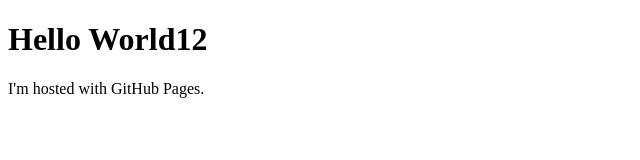
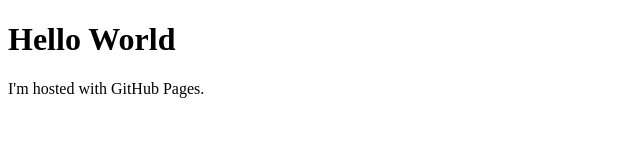
Before and after one commit to vnsite/webgianhang.github.io, a plain HTML site: page index.html in a window 1280 px wide. Shown: the full height of the page, 0-640 px from the left. Drawn offline with Linux system fonts and the light colour scheme.

Commit message:
Update index.html

```diff
--- a/index.html
+++ b/index.html
@@ -1,7 +1,7 @@
 <!DOCTYPE html>
 <html>
 <body>
-<h1>Hello World12</h1>
+<h1>Hello World</h1>
 <p>I'm hosted with GitHub Pages.</p>
 </body>
 </html>
```
